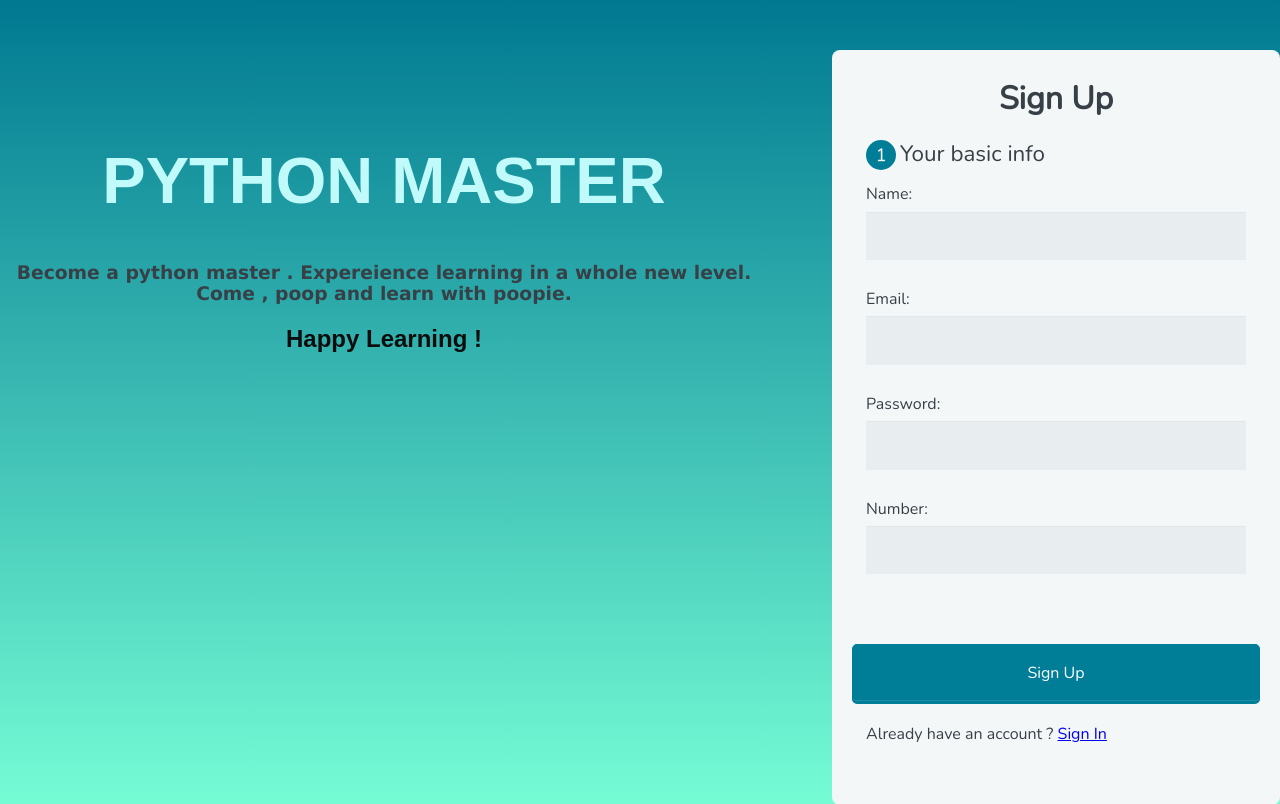
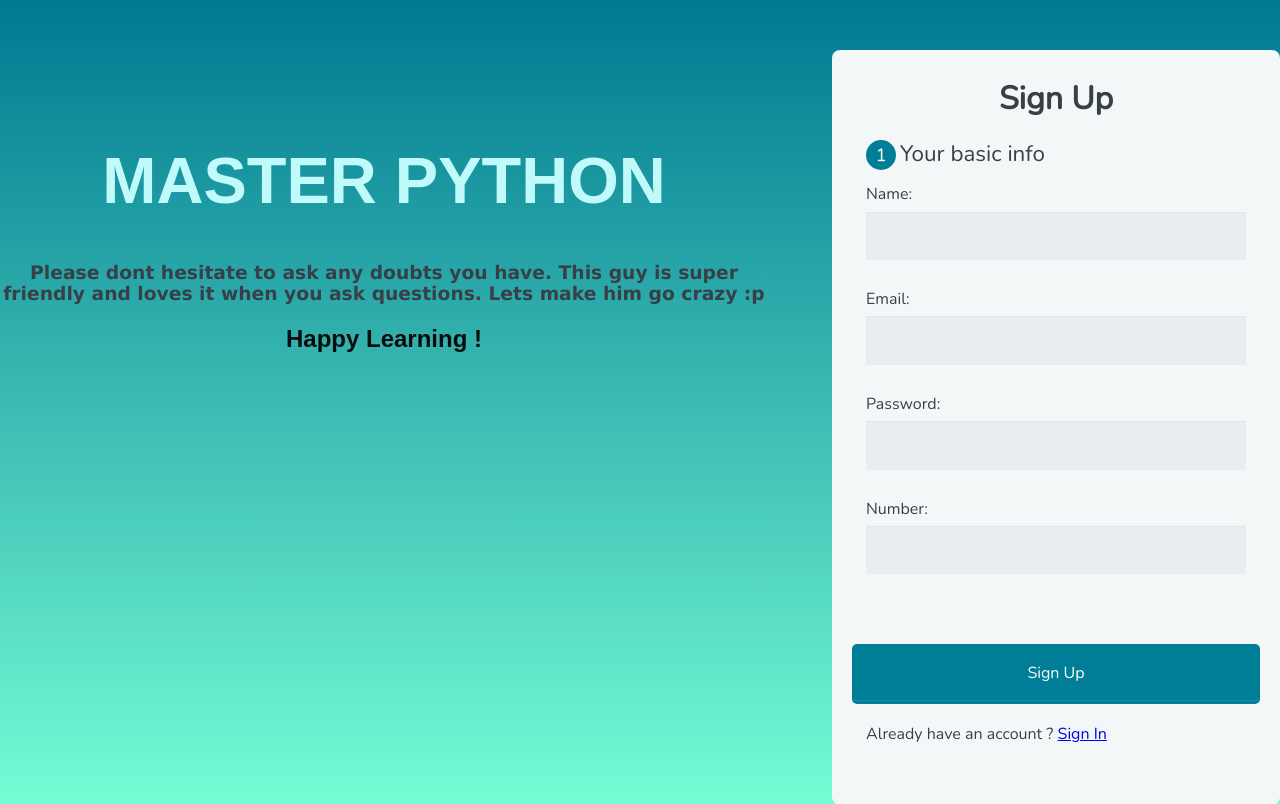
Before and after one commit to alenalexander2000/python-course, a Django app: page /users/ in a window 1280 px wide. Shown: the top 804 px of the page. Run offline with Django 3.2, Linux system fonts and the light colour scheme; some libraries are stand-ins or nearby versions; some web fonts are replaced.

Commit message:
made chages in the text

```diff
--- a/templates/signin.html
+++ b/templates/signin.html
@@ -159,8 +159,8 @@
 <body class="gradient">
     <div>
     <div class="text">
-    <h1 class="websitesname">PYTHON MASTER</h1>
-    <h3 style="font-family: 'Lucida Sans',  sans-serif; " >Become a python master . Expereience learning in a whole new level. Come , poop and learn with poopie.</h3>
+    <h1 class="websitesname"> MASTER PYTHON</h1>
+    <h3 style="font-family: 'Lucida Sans',  sans-serif; " >Please dont hesitate to ask any doubts you have. This guy is super friendly and loves it when you ask questions. Lets make him go crazy :p</h3>
     <h2 style="font-family:Arial, Helvetica, sans-serif; color:rgb(11, 12, 12);">Happy Learning !</h2>
     </div>
     <div>
--- a/templates/signup.html
+++ b/templates/signup.html
@@ -164,8 +164,8 @@
 <body class="gradient">
     <div>
     <div class="text">
-    <h1 class="websitesname">PYTHON MASTER</h1>
-    <h3 style="font-family: 'Lucida Sans',  sans-serif;" >Become a python master . Expereience learning in a whole new level. Come , poop and learn with poopie.</h3>
+    <h1 class="websitesname"> MASTER PYTHON</h1>
+    <h3 style="font-family: 'Lucida Sans',  sans-serif;" >Please dont hesitate to ask any doubts you have. This guy is super friendly and loves it when you ask questions. Lets make him go crazy :p </h3>
 
     <h2 style="font-family:Arial, Helvetica, sans-serif; color:rgb(11, 12, 12);">Happy Learning !</h2>
     </div>
```
